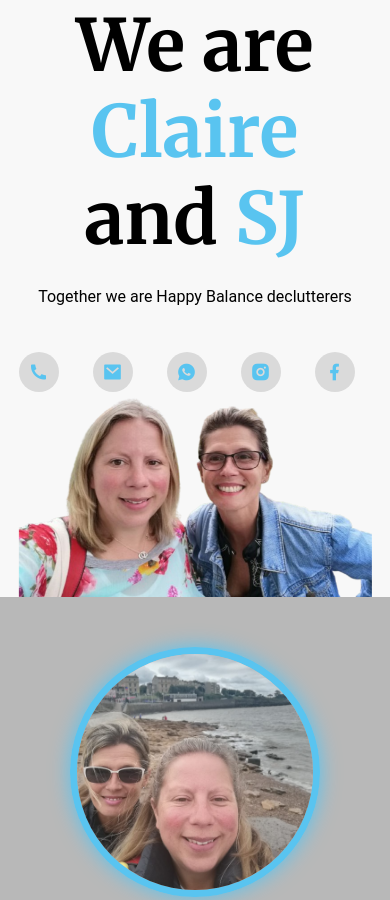
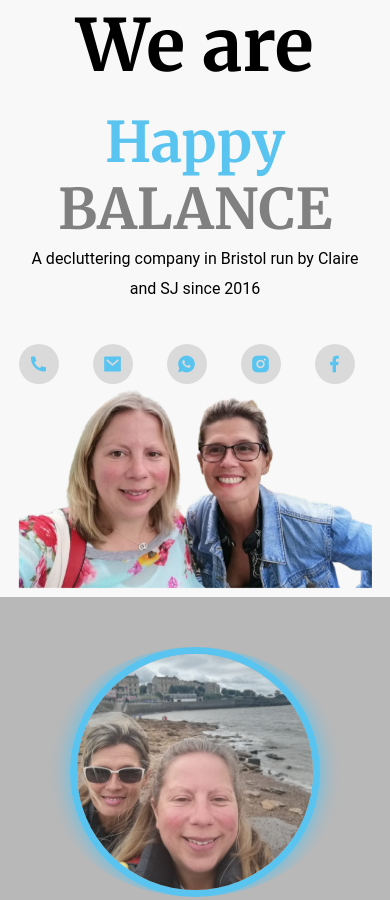
Before and after one commit to frank3mus/HelpAtHappyBalanceBristol, a plain HTML site: page index.html in a window 390 px wide. Shown: the part 237-1137 px from the top of the page. Drawn offline with nearby package versions, Linux system fonts and the light colour scheme.

Commit message:
mobile about page fix

```diff
--- a/index.html
+++ b/index.html
@@ -1,7 +1,7 @@
 <head>
   <meta charset="UTF-8" />
   <meta name="viewport" content="width=device-width, initial-scale=1.0"/>
-  <title>Document</title>
+  <title>Happy Balance Bristol | Bristol Declutterers</title>
 
   <!-- boxicons / remix icons -->
   <link rel="stylesheet" href="https://unpkg.com/boxicons@latest/css/boxicons.min.css">
@@ -66,11 +66,12 @@
 
   <div class="main-content" data-aos="fade-in" style="flex:1;">
     <h4 style="margin:0 0 8px; font-size:1.6rem;">Hi, There!</h4>
-    <h1 style="margin:20px 0; line-height:1.2; font-size:4.5rem; font-weight:900;">
-      We are <span style="color:#59C4F0;">Claire</span> and <span style="color:#59C4F0;">SJ</span>
-    </h1>
+    <h2 style="margin:20px 0; line-height:1.2; font-size:4.5rem; font-weight:900;">
+      We are
+    </h2>
+    <h1> <span style="color:#59C4F0;">Happy</span> <span style="color:#808080;">BALANCE</span></h1>
     <p style="max-width:620px; line-height:30px; color:#000;">
-      Together we are Happy Balance declutterers
+      A decluttering company in Bristol run by Claire and SJ since 2016
     </p>
 
     <div class="social" style="display:flex; gap:17px; margin:40px 0;">
--- a/website.css
+++ b/website.css
@@ -652,10 +652,16 @@ header.sticky{
     .box h3{ font-size:21px; }
 }
 
-@media (max-width:1240px){
-    .about{ grid-template-columns:1fr; gap:2rem; text-align:center; }
-    .about-img{ text-align:center; width:100%; height:400px; max-width:400px; border-radius:50%; object-fit:cover; margin:0 auto; }
-    :root{ --h1-font:4rem; --h2-font:2.2rem; --p-font:15px; }
+@media (max-width:1240px) {
+  .about-img {
+    text-align: center;
+    width: 100%;
+    max-width: 300px;   /* controls circle size */
+    margin: 0 auto;
+    border-radius: 50%;
+    overflow: hidden;   /* keeps the image clipped */
+    height: auto;       /* ✅ no fixed height */
+  }
 }
 
 /* Desktop version visibility */
```
